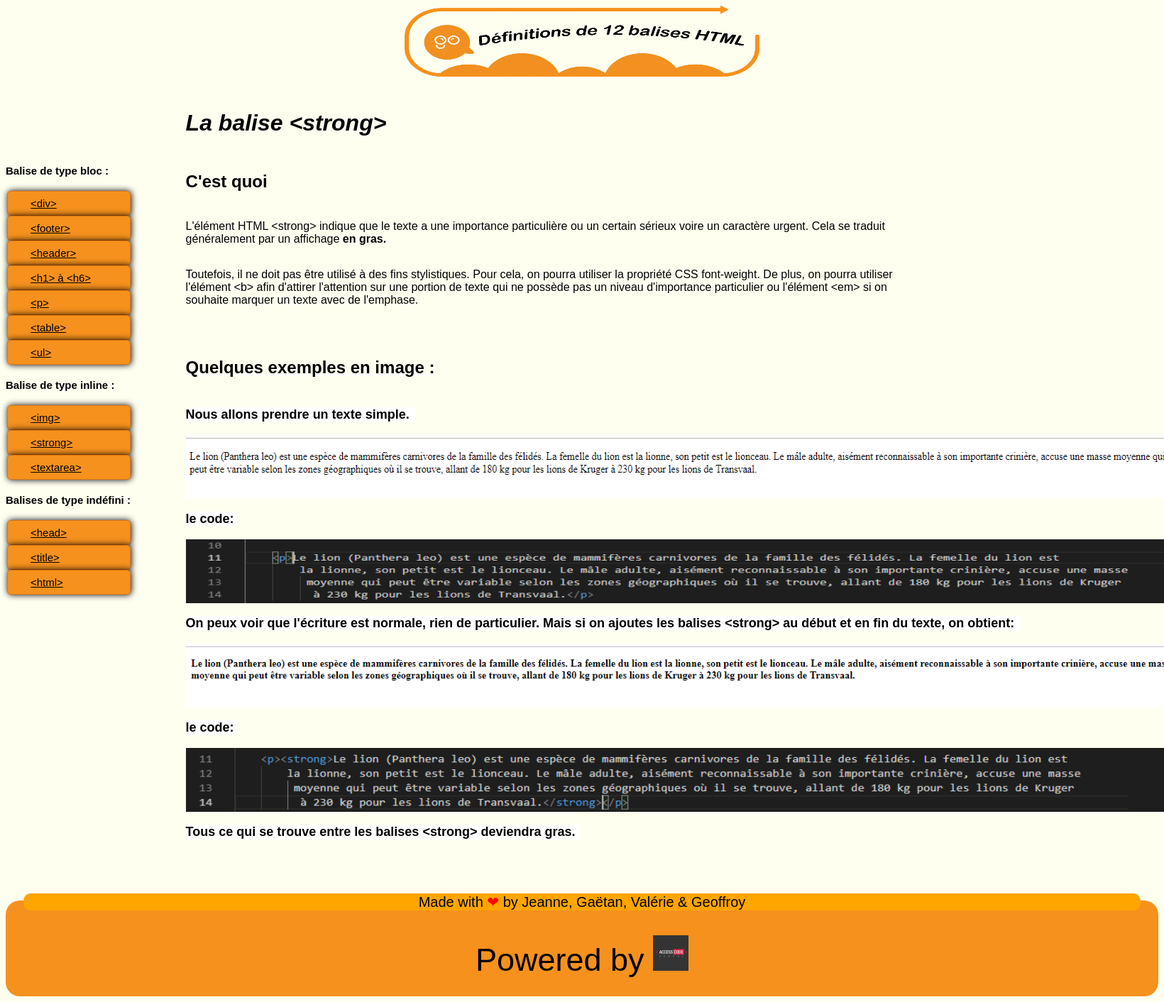
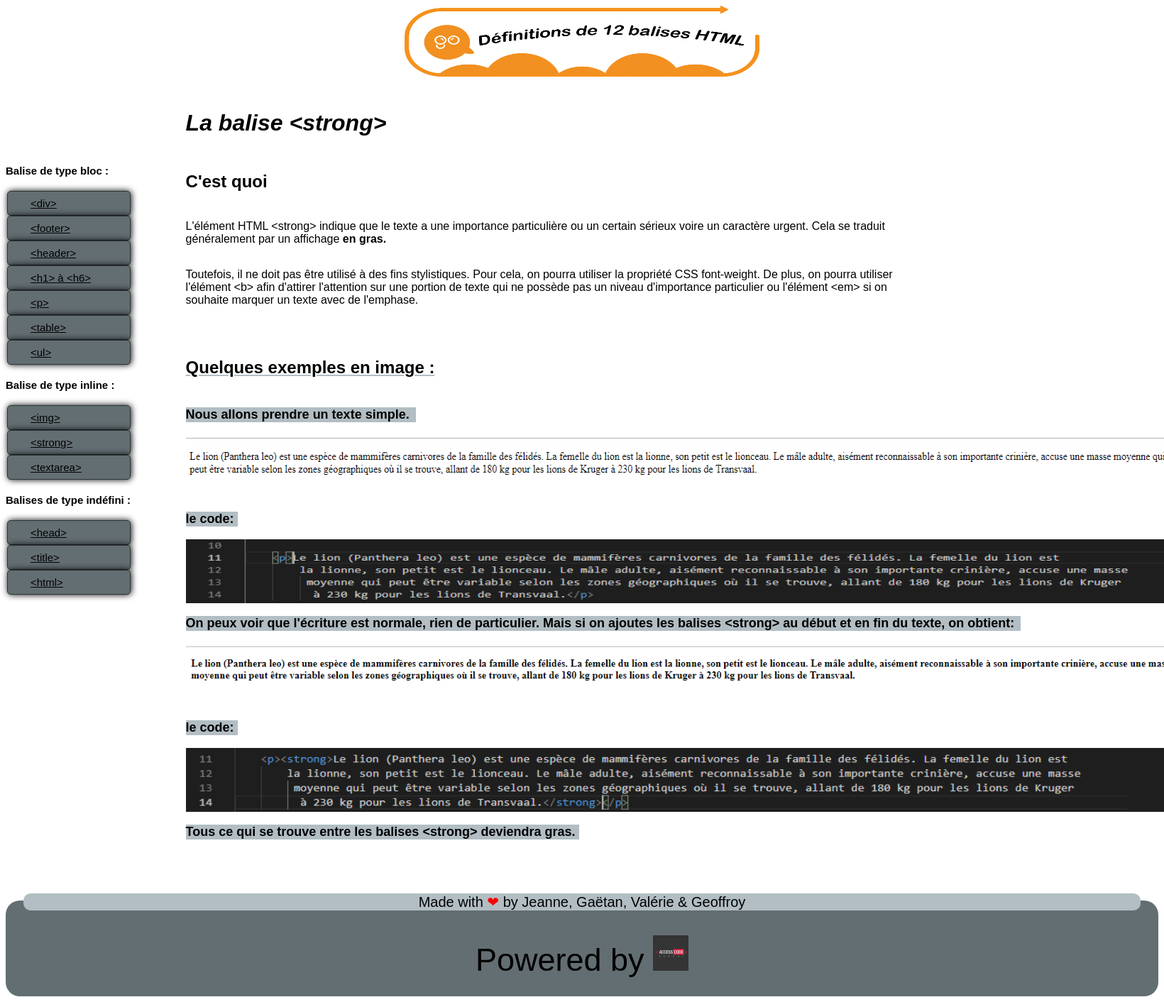
Before and after one commit to GeoffroyCarette/html-sur-html, a PHP site: page /strong.html in a window 1640 px wide; the page is wider, and only the part inside the window is pictured. Shown: that part at 71% size. Run offline with PHP 8.4, Linux system fonts and the light colour scheme.

Commit message:
[CSS]
Modification des couleurs css

```diff
--- a/footer.html
+++ b/footer.html
@@ -46,9 +46,9 @@
 							<br>• Des données sur le droit d'auteur (copyright)
 							<br>• Des liens vers d'autres documents en relation avec la page (un lien vers un formulaire de contact par exemple)
 						</p>
-						<h3>Exemple :</h3>
+						<h3 class="exemple">Exemple :</h3>
 						<img src="media/footercode.png" width="780" height="95" alt="Prise de vue de la partie code ci-dessous">
-						<h3>Mise en pratique :</h3>
+						<h3 class="exemple">Mise en pratique :</h3>
 						<footer>
 							<p>2018 © Tous droits réservés - ONLINEFORMAPRO</p>
 							<a href="coucou.html" target="_blank">Mentions légales</a>
--- a/style.css
+++ b/style.css
@@ -2,7 +2,7 @@
 
 html,
 body {
-	background-color: ivory;
+	background-color:blanc;
 	font-family: Arial;
 	min-height: 100vh;
 }
@@ -29,7 +29,7 @@
 	text-decoration: underline;
 	text-align: left;
 	font-size: x-large;
-	text-decoration-color: white;
+	text-decoration-color: #b2bec3;
 }
 
 /* PHOTO!  */
@@ -225,14 +225,14 @@
 .strong1{
 	font-weight: bold;
     font-size: large;
-    background-color: white;
+    background-color: #b2bec3;
     background-size: 50%;
     width: 324px;
 }
 .strong2{
 	font-weight: bold;
     font-size: large;
-    background-color: white;
+    background-color: #b2bec3;
     background-size: 50%;
     width: 73px;
 }
@@ -240,7 +240,7 @@
 .strong3{
     font-weight: bold;
     font-size: large;
-    background-color: white;
+    background-color: #b2bec3;
     background-size: 50%;
     width: 1176px;
 
@@ -249,7 +249,7 @@
 .strong4{
 	font-weight: bold;
     font-size: large;
-    background-color: white;
+    background-color: #b2bec3;
     background-size: 50%;
     width: 554px;
 }
@@ -312,7 +312,7 @@
     display: flex;
     flex-flow: column wrap;
     justify-content: flex-start;
-    background-color: ivory;
+    background-color: white;
     margin-top: 100px;
     padding-bottom: 16px;
     width: 15%;
@@ -325,8 +325,8 @@
     color: #0e0404;
     display: block;
     margin-left: 2px;
-    background:  #f6911d;
-    border: 1px solid rgb(223, 116, 15);
+    background:  #636e72;
+    border: 1px solid #2d3436;
     border-radius: 5px;
     color: black;
     overflow: hidden;
@@ -360,7 +360,7 @@
 }
 /* FOOTER */
 footer {
-	background-color: #f6911d;
+	background-color: #636e72;
 	margin: 0;
 	margin-top: 50px;
 	padding: 25px;
@@ -378,7 +378,7 @@
 	text-align: center;
 	margin: 0px;
 	bottom: 35px;
-	background-color: orange;
+	background-color: #b2bec3;
 	border-radius: 10px;
 	font-size: 20px;
 }
```
Also changed, not shown: other parts of style.css (+15 -15 lines).
